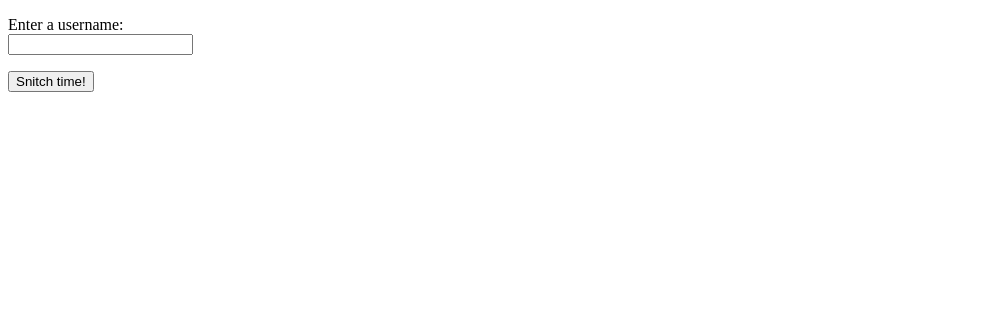
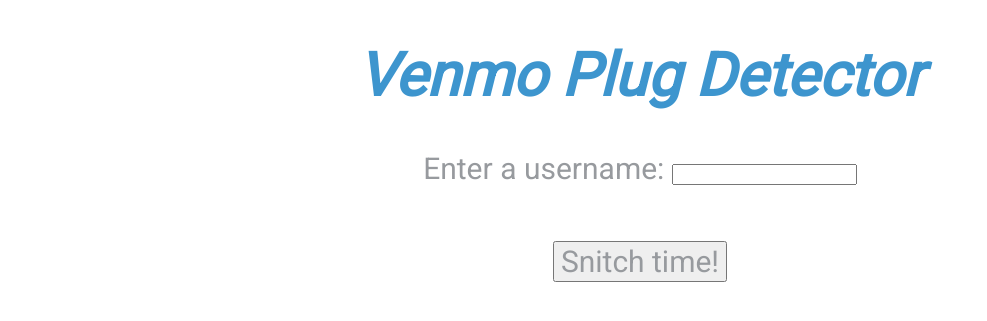
Before and after one commit to prisubs/VenmoPlugDetector, a Flask app: page / in a window 1280 px wide. Shown: the top 321 px of the page, without its empty margins (0-987 px from the left). Run offline with Flask 2, Linux system fonts and the light colour scheme.

Commit message:
aesthetics

```diff
--- a/driver.py
+++ b/driver.py
@@ -16,7 +16,7 @@
 # Takes in a whole number bad word count, returns appropriate string
 def output_determination(ANALYZED_VALUE, username):
 	PHRASES = scraping.what_we_found_doe(username)
-	PHRASEBOI = "Some words we found are {0}.".format(str(PHRASES))
+	PHRASEBOI = " Some words we found are {0}.".format(str(PHRASES)[1:-1])
 
 	if ANALYZED_VALUE < 1:
 		return "This person is unlikely to be engaging in illicit transactions." + PHRASEBOI
--- /dev/null
+++ b/static/styles.css
@@ -0,0 +1,23 @@
+@import url('https://fonts.googleapis.com/css?family=Roboto&display=swap');
+
+body {
+    text-align: center;
+    font-family: 'Roboto', sans-serif;
+    font-size: 30px;
+    margin: 25px;
+    color: #979a9e;
+}
+
+h1 {
+    color: #3d95ce;
+    font-weight: bold;
+    font-style: italic;
+}
+
+.but {
+    text-align: center;
+    font-family: 'Roboto', sans-serif;
+    font-size: 30px;
+    margin: 25px;
+    color: #979a9e;
+}
--- a/templates/index.html
+++ b/templates/index.html
@@ -1,17 +1,17 @@
 <!DOCTYPE html>
 <html lang="en">
 <head>
+    <link rel="stylesheet" href="{{ url_for('static', filename='styles.css') }}">
     <title>Venmo Plug Detector</title>
 </head>
+<h1>Venmo Plug Detector</h1>
 <body>
-
     <form action="" method="post">
         <p>
             {{ form.query.label }}
-            <br>
             {{ form.query }}
         </p>
-        <p>{{ form.submit() }}</p>
+        <p>{{ form.submit(class_="but") }}</p>
     </form>
 
 </body>
--- a/templates/result.html
+++ b/templates/result.html
@@ -1,9 +1,10 @@
 <!DOCTYPE html>
 <html lang="en">
 <head>
+    <link rel="stylesheet" href="{{ url_for('static', filename='styles.css') }}">
     <title>Venmo Plug Detector</title>
-
 </head>
+<h1>Venmo Plug Detector</h1>
 <body>
     {{output}}
 </body>
```
